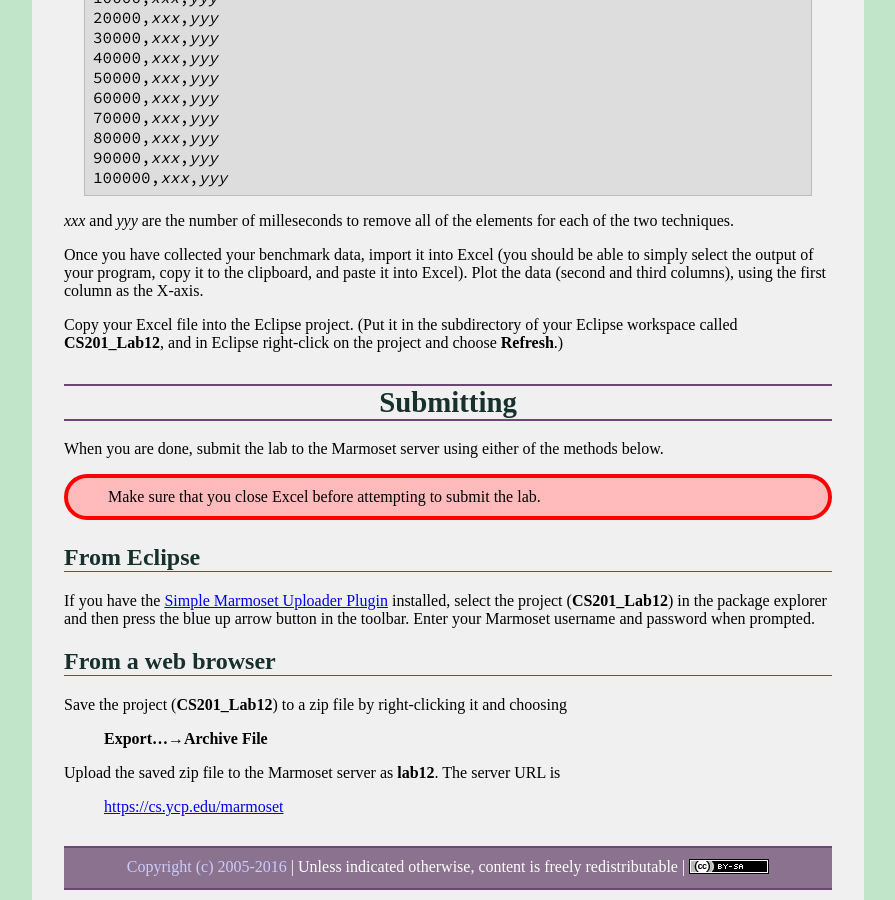
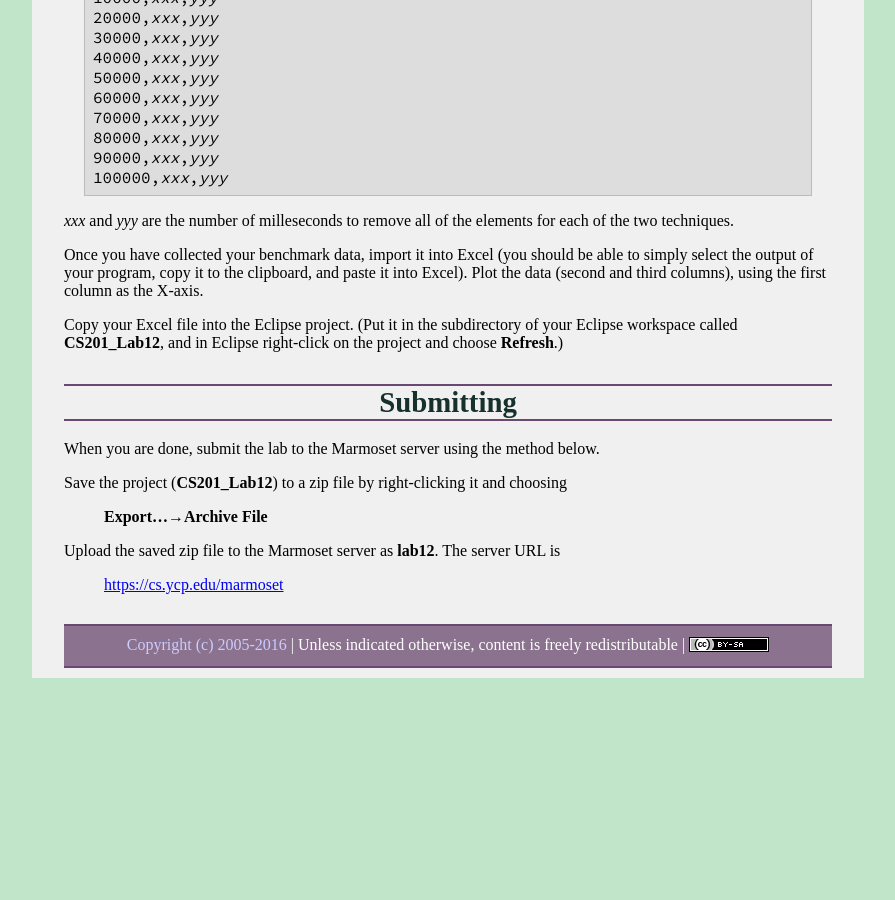
Before and after one commit to ycpcs/cs201-fall2016, a Jekyll site: the page built from labs/lab12.md, in a window 1280 px wide and 900 px high, scrolled down 1367 px. Shown: the whole window, without its empty margins (192-1087 px from the left). Built offline with Jekyll 4.4.1, drawn with Linux system fonts in a browser that asks for light colours; some web fonts are replaced; after the commit the page ends 2045 px from its top, so only the background shows below that.

Commit message:
removed Eclispe marmoset plugin reference

```diff
--- a/labs/lab12.md
+++ b/labs/lab12.md
@@ -89,17 +89,7 @@ Copy your Excel file into the Eclipse project. (Put it in the subdirectory of yo
 Submitting
 ==========
 
-When you are done, submit the lab to the Marmoset server using either of the methods below.
-
-<div class="callout">Make sure that you close Excel before attempting to submit the lab.</div>
-
-From Eclipse
-------------
-
-If you have the [Simple Marmoset Uploader Plugin](../resources.html) installed, select the project (**CS201\_Lab12**) in the package explorer and then press the blue up arrow button in the toolbar. Enter your Marmoset username and password when prompted.
-
-From a web browser
-------------------
+When you are done, submit the lab to the Marmoset server using the method below.
 
 Save the project (**CS201\_Lab12**) to a zip file by right-clicking it and choosing
 
```
